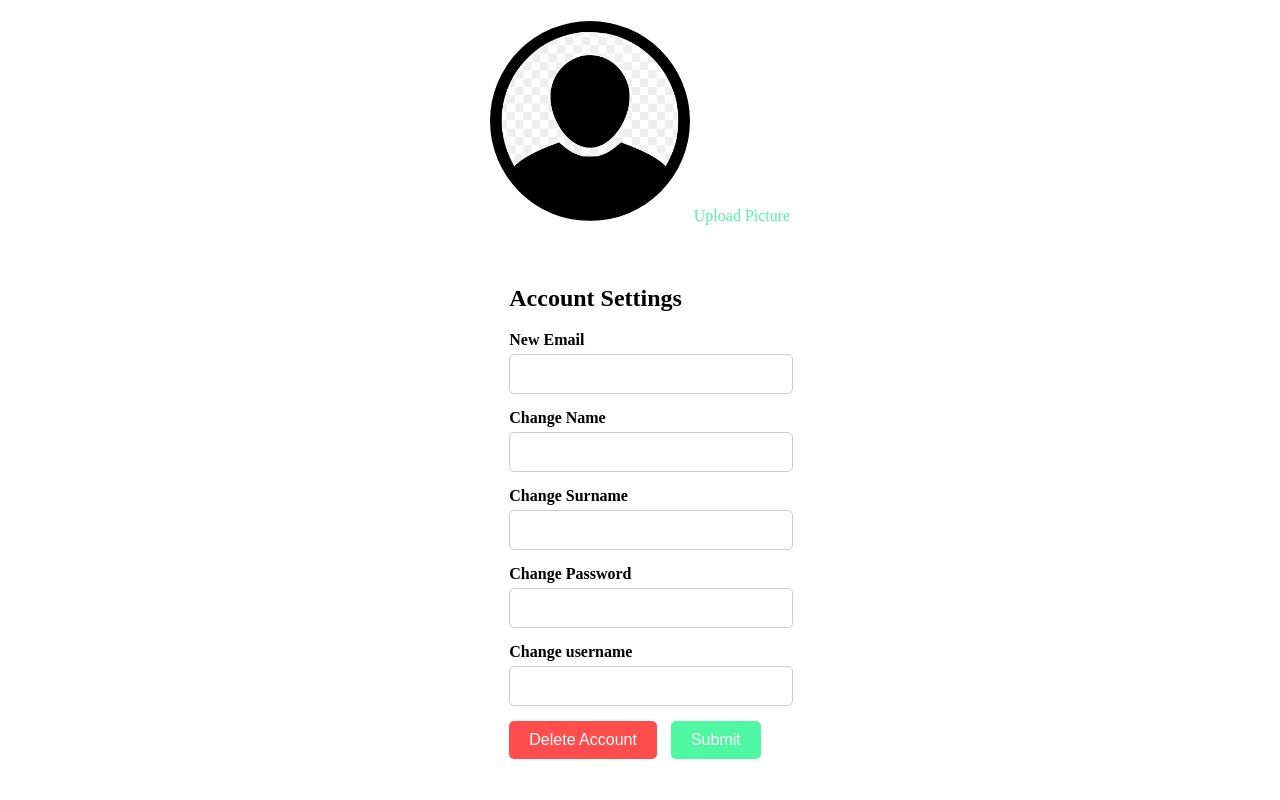
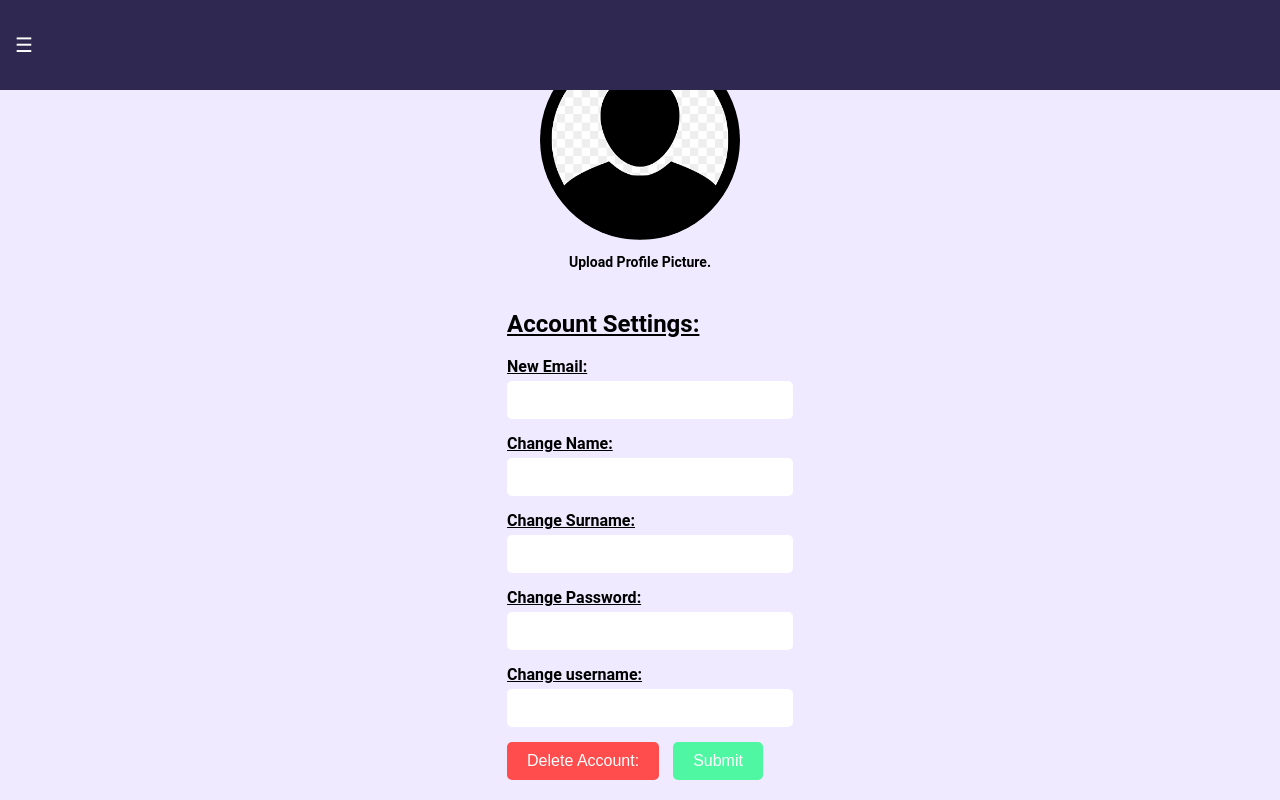
Before and after one commit to kyprosantreou/Website, a Flask app: template Templates/Profile.html in a window 1280 px wide. Run offline with Flask 3, Linux system fonts and the light colour scheme; the template is opened without the code that fills it, so the values that code supplies are empty; some libraries are stand-ins or nearby versions.

Commit message:
modified:   Templates/Profile.html 	new file:   Templates/home.html 	modified:   Templates/index.html 	modified:   main.py 	modified:   static/Css/Profile.css 	new file:   static/Js/accordions.js 	new file:   static/Js/darkmode.js

```diff
--- a/Templates/Profile.html
+++ b/Templates/Profile.html
@@ -5,40 +5,61 @@
   <meta name="viewport" content="width=device-width, initial-scale=1.0">
   <title>User Profile</title>
   <link rel="stylesheet" href="{{ url_for('static', filename='CSS/Profile.css') }}">
+  <link rel="stylesheet" href="{{ url_for('static', filename='CSS/SideBar.css') }}">
 </head>
+
+<header>
+    <button class="openbtn" onclick="openNav()">&#9776; </button>
+    </div>
+  </header>
+
 <body>
+
+<div id="mySidebar" class="sidebar">
+    <a href="javascript:void(0)" class="closebtn" onclick="closeNav()">&times;</a>
+    <a href="../Templates/Profile.html" onclick="redirectToProfilePage()">
+        <img id="profile" src="" alt=""> Profile
+    </a>
+    <a href="#" onclick="redirectToHomePage()"><img id="home" src="{{ url_for('static', filename='Assets/home.png') }}" alt="Home"> Home</a>
+    <a href="../Templates/index.html" onclick="redirectToAboutPage()"><img id="info" src="{{ url_for('static', filename='Assets/info.png') }}" alt="Info"> About</a>
+    <button id="toggle-theme-btn" onclick="toggleDarkMode()" title="Toggle theme mode">
+        <img id="modeIcon" src="{{ url_for('static', filename='Assets/sun.svg') }}" alt="Dark Mode">
+        <span id="button-text">Dark Mode</span>
+    </button>
+</div>
 
 <div class="profile">
 <div class="profile-picture">
     <img id="profile-image" src="{{ url_for('static', filename='Assets/person.png') }}" alt="Profile Picture">
     <input type="file" id="upload-profile-pic" accept="image/*" style="display: none;">
-        <label for="upload-profile-pic" class="upload-button">Upload Picture</label>
 </div>
 
+<label  for="upload-profile-pic" class="upload-button">Upload Profile Picture.</label>
+
 <div class="account-settings">
-        <h2>Account Settings</h2>
+    <h2>Account Settings:</h2>
     <form>
         <div class="form-group">
-                <label for="change-email">New Email</label>
+            <label for="change-email">New Email:</label>
             <input type="email" id="change-email" name="change-email">
         </div>
         <div class="form-group">
-                <label for="change-name">Change Name</label>
+            <label for="change-name">Change Name:</label>
             <input type="text" id="change-name" name="change-name">
         </div>
         <div class="form-group">
-                <label for="change-username">Change Surname</label>
+            <label for="change-username">Change Surname:</label>
             <input type="text" id="change-surname" name="change-surname">
         </div>
         <div class="form-group">
-                <label for="change-surname">Change Password</label>
+            <label for="change-surname">Change Password:</label>
             <input type="password" id="change-password" name="change-password">
         </div>
         <div class="form-group">
-                <label for="change-email">Change username</label>
+            <label for="change-email">Change username:</label>
             <input type="text" id="change-username" name="change-username">
         </div>
-            <button type="submit" class="delete-account">Delete Account</button>
+        <button type="submit" class="delete-account">Delete Account:</button>
         <button type="submit" class="submit">Submit</button>
     </form>
 </div>
@@ -56,5 +77,12 @@
         reader.readAsDataURL(file);
     });
 </script>
+<script src="{{ url_for('static', filename='Js/bar.js') }}"></script>
+<script src="{{ url_for('static', filename='Js/darkmode.js') }}"></script>
+<script>
+    function redirectToHomePage() {
+      window.location.href = "../Templates/index.html";
+  }
+</script>
 </body>
 </html>
--- a/main.py
+++ b/main.py
@@ -64,10 +64,13 @@ def register():
 
     return render_template('register.html')
 
-
-@app.route('/static/Templates/Profile.html')
+@app.route('/Templates/Profile.html')
 def profile():
     return render_template('Profile.html')
+
+@app.route('/Templates/index.html')
+def about():
+    return render_template('index.html')
 
 if __name__ == '__main__':
     app.debug = True
--- a/static/Css/Profile.css
+++ b/static/Css/Profile.css
@@ -1,29 +1,91 @@
 body {
-    height: 100vh; /* Ensure full viewport height */
+    height: 100vh;
     display: flex;
-    justify-content: center; /* Center horizontally */
-    align-items: center; /* Center vertically */
-    margin: 0; /* Remove default body margin */
+    justify-content: center;
+    align-items: center;
+    margin: 0;
+    background-color: #efeaff;
+    /* background: linear-gradient(90deg, rgb(33, 25, 81) 0%, rgb(131, 111, 255) 50%, rgb(33, 25, 81) 105%); */
+    caret-color: black;
+    margin-bottom: auto;
+}
+
+header {
+    padding: 25px;
+    background-color: rgb(47, 41, 82);
+    font-size: 25px;
+    height: 40px;
+    width: 100%;
+    padding-left: 0;
+    position: fixed;
+    top: 0;
+    left: 0%;
+    display:flex;
+    justify-content: space-between;
+  }
+
+.dark-mode {
+    background-color:#212124;
+    color: white;
+}
+
+#toggle-theme-btn {
+    background-color: rgb(64, 54, 121);
+    border: none;
+    cursor: pointer;
+    padding: 10px;
+    font-size: 18px;
+    border-radius: 5px;
+    width: auto;
+    margin-bottom: 10px;
+    display: flex;
+    align-items: center;
+    justify-content: flex-start;
+}
+
+#toggle-theme-btn img {
+width: 40px;
+height: 40px;
+margin-right: 10px;
+}
+
+#button-text:hover {
+    color: rgb(150, 233, 198);
+}
+
+h2{
+    text-decoration: underline;
+}
+
+#button-text {
+margin-left: 5px;
+color: white;
+font-size: 22px;
+font-family:'Roboto', sans-serif;
 }
 
 .profile {
     display: flex;
     flex-direction: column;
-    align-items: center; /* Center items horizontally */
+    align-items: center;
 }
 
 .profile-picture {
-    margin-bottom: 20px; /* Add space between profile picture and button */
+    margin-bottom:auto;
+    margin-top: 40px;
 }
 
 .container {
     display: flex;
-    justify-content: center; /* Center account settings horizontally */
+    justify-content: center;
 }
 
 .account-settings {
     padding: 20px;
-    max-width: 400px; /* Limit the width of account settings */
+    max-width: 400px;
+    font-family: 'Roboto', sans-serif;
+    font-size: 16px;
+    font-weight: 600;
 }
 
 .profile-picture img {
@@ -35,21 +97,28 @@ body {
 
 .upload-button {
     cursor: pointer;
-    color: #4ff7a3;
+    color: #000000;
     margin-top: 10px;
+    font-family: 'Roboto', sans-serif;
+    font-size: 14px;
+    font-weight: 600;
+    border-radius: 10px;
 }
 
 .form-group label {
-    font-weight: bold;
     margin-bottom: 5px;
     display: block;
+    font-family: 'Roboto', sans-serif;
+    font-size: 16px;
+    font-weight: 600;
+    text-decoration: underline;
 }
 
 .form-group input {
     width: 100%;
     padding: 10px;
     font-size: 16px;
-    border: 1px solid #ccc;
+    border: 4px ;
     border-radius: 5px;
     margin-bottom: 15px;
 }
--- /dev/null
+++ b/static/Js/darkmode.js
@@ -0,0 +1,17 @@
+function toggleDarkMode() {
+  var element = document.body;
+  element.classList.toggle("dark-mode");
+
+  var button = document.getElementById("toggle-theme-btn");
+  var image = document.getElementById("modeIcon");
+
+  if (element.classList.contains("dark-mode")) {
+      image.src =  "../static/Assets/moon.svg";
+      image.alt = "Dark Mode";
+      document.getElementById("button-text").innerText = "Light Mode";
+  } else {
+      image.src = "../static/Assets/sun.svg";
+      image.alt = "Dark Mode";
+      document.getElementById("button-text").innerText = "Dark Mode";
+  }
+}
```
Also changed, not shown: Templates/home.html (added, +11 -0 lines), Templates/index.html (+18 -65 lines), static/Js/accordions.js (added, +46 -0 lines). Lines whose indentation alone changed are shown as unchanged.
